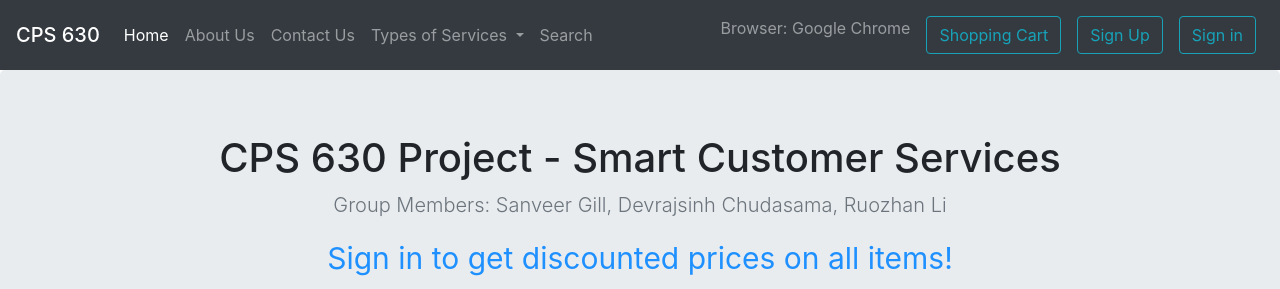
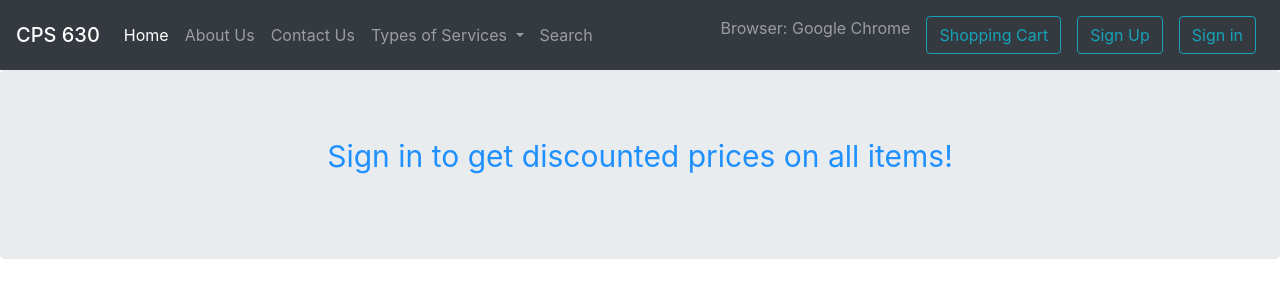
Before and after one commit to Ruozhan123/cps630, a PHP site: page / in a window 1280 px wide. Shown: the top 289 px of the page. Run offline with PHP 8.4, Linux system fonts and the light colour scheme; data comes from the database, SQL or seed files in the repository.

Commit message:
Update index.php

```diff
--- a/cps630Project_2/project/index.php
+++ b/cps630Project_2/project/index.php
@@ -15,8 +15,6 @@ $result = mysqli_query($db,$query);
 
     <section class="jumbotron text-center">
       <div class="container">
-        <h1>CPS 630 Project - Smart Customer Services</h1>
-        <p class="lead text-muted">Group Members: Sanveer Gill, Devrajsinh Chudasama, Ruozhan Li</p>
 		<?php if ($_SESSION["isLoggedIn"] == false)
 			{
 				echo '<p style="font-size: 30px; color: DodgerBlue">Sign in to get discounted prices on all items!</p>';
```
